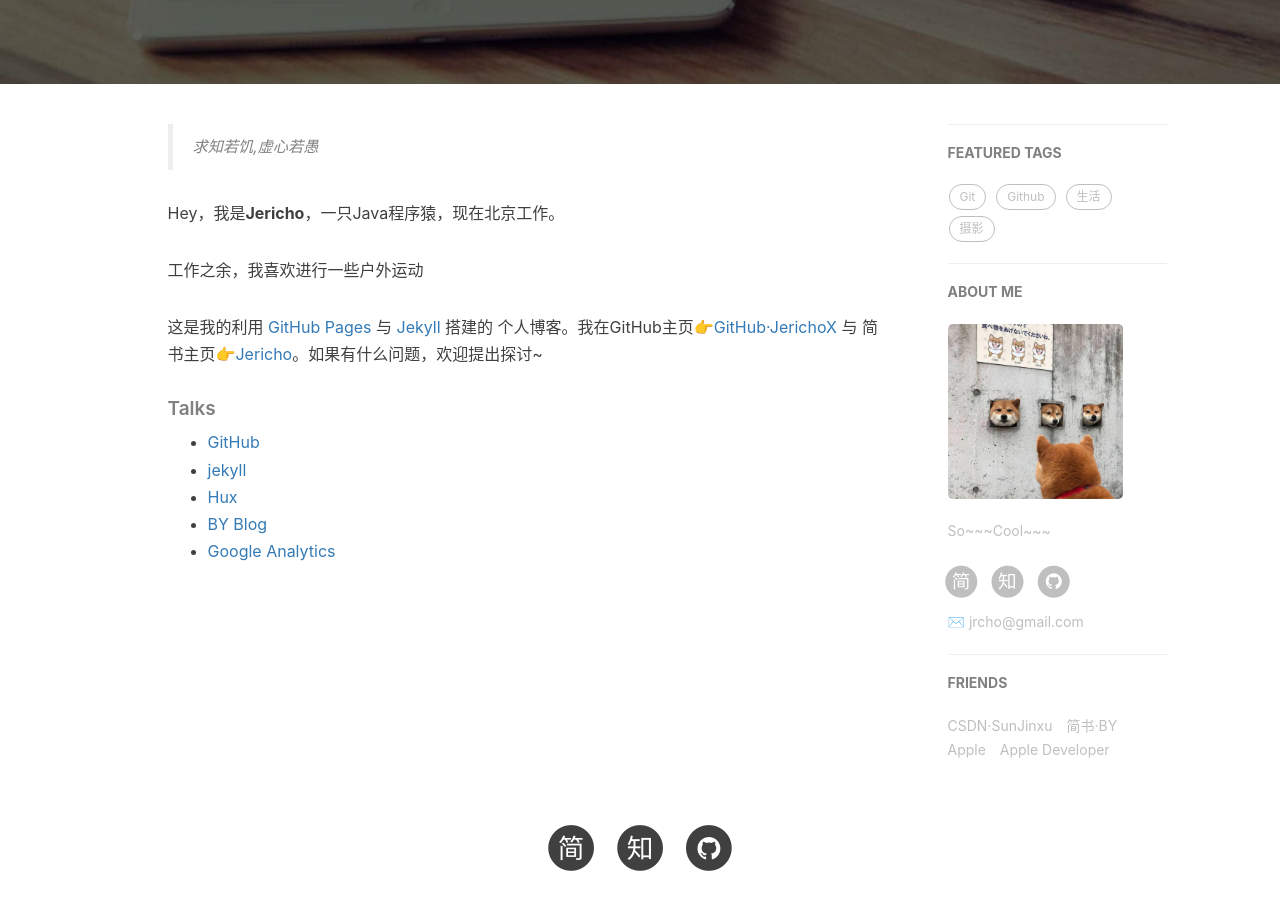
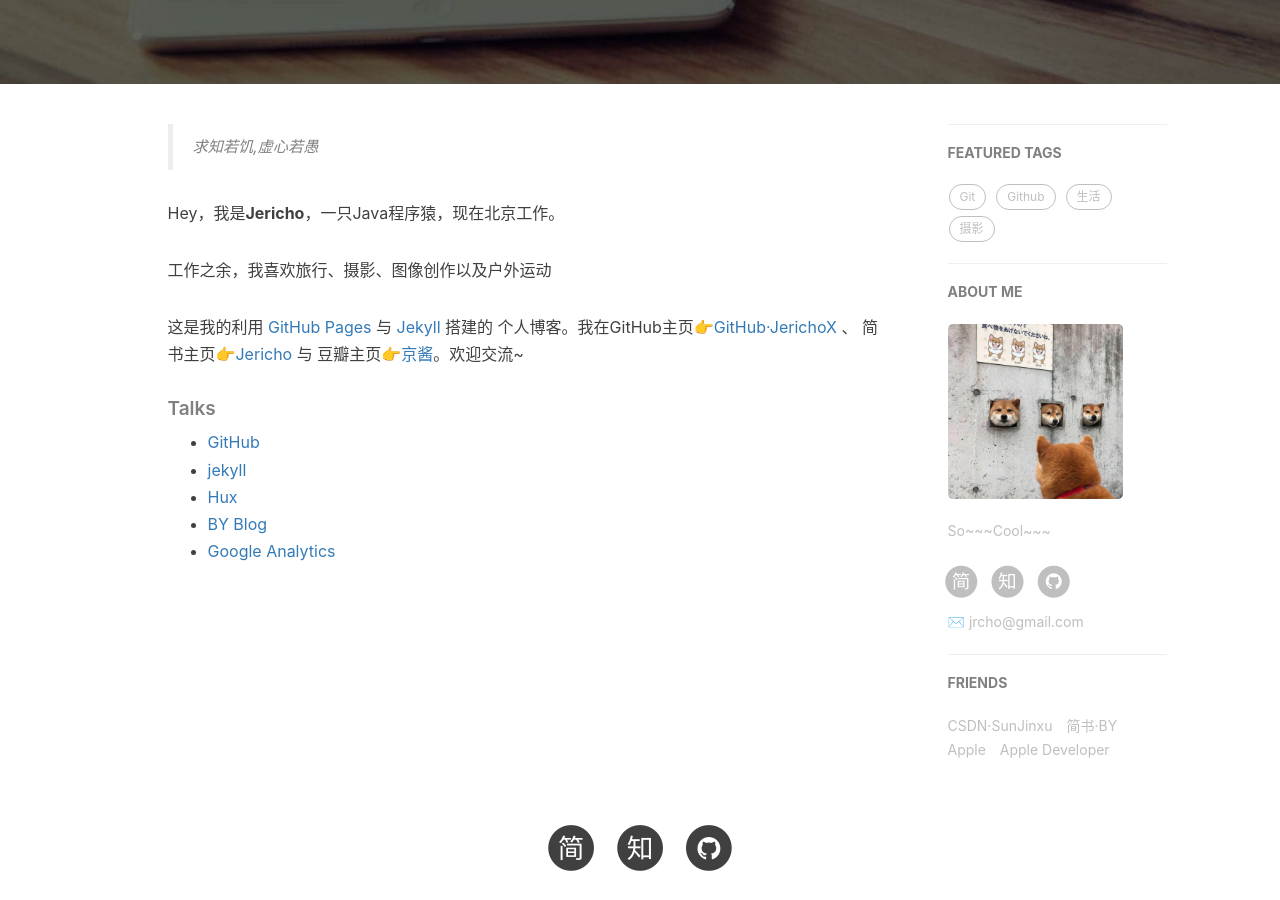
Before and after one commit to JerichoX/jerichox.github.io, a Jekyll site: the page built from about.html, in a window 1280 px wide and 900 px high, scrolled down 566 px. Built offline with Jekyll 4.4.1, drawn with Linux system fonts in a browser that asks for light colours; nearby versions of some CDN libraries; comment, search, counter and statistics services are not loaded.

Commit message:
update about

```diff
--- a/about.html
+++ b/about.html
@@ -19,9 +19,9 @@ header-img: "img/post-bg-rwd.jpg"
 
     <p>Hey，我是<strong>Jericho</strong>，一只Java程序猿，现在北京工作。</p>
 
-    <p>工作之余，我喜欢进行一些户外运动</p>
+    <p>工作之余，我喜欢旅行、摄影、图像创作以及户外运动</p>
 
-    <p>这是我的利用 <a href="https://pages.github.com/">GitHub Pages</a> 与 <a href="http://jekyll.com.cn/">Jekyll</a> 搭建的 个人博客。我在GitHub主页<a href="https://github.com/jerichox">👉GitHub·JerichoX</a> 与 简书主页<a href="https://http://www.jianshu.com/u/e71990ada2fd">👉Jericho</a>。如果有什么问题，欢迎提出探讨~</p>
+    <p>这是我的利用 <a href="https://pages.github.com/">GitHub Pages</a> 与 <a href="http://jekyll.com.cn/">Jekyll</a> 搭建的 个人博客。我在GitHub主页<a href="https://github.com/jerichox">👉GitHub·JerichoX</a> 、 简书主页<a href="https://http://www.jianshu.com/u/e71990ada2fd">👉Jericho</a> 与 豆瓣主页<a href="https://www.douban.com/people/210897643/">👉京酱</a>。欢迎交流~</p>
 
     <p></p>
 
```
